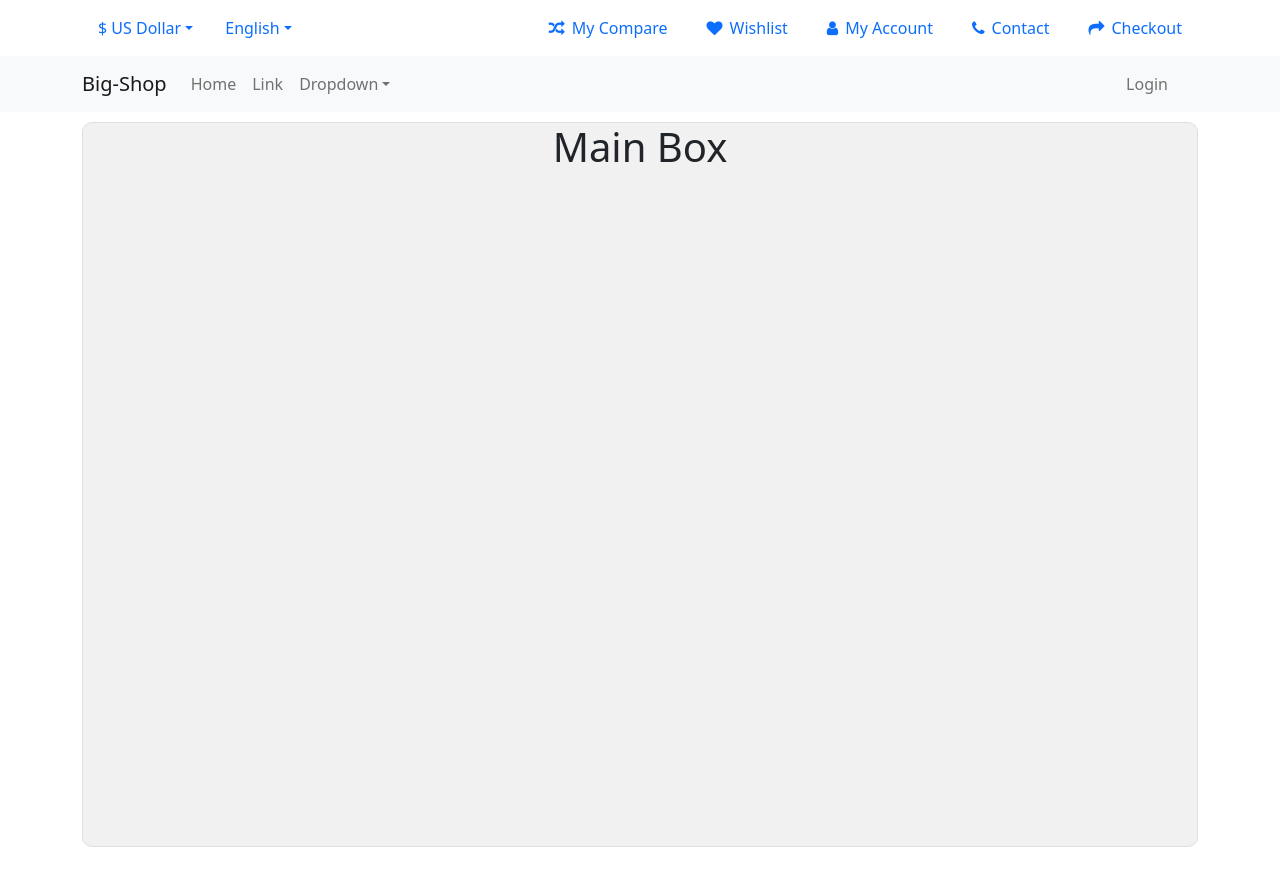
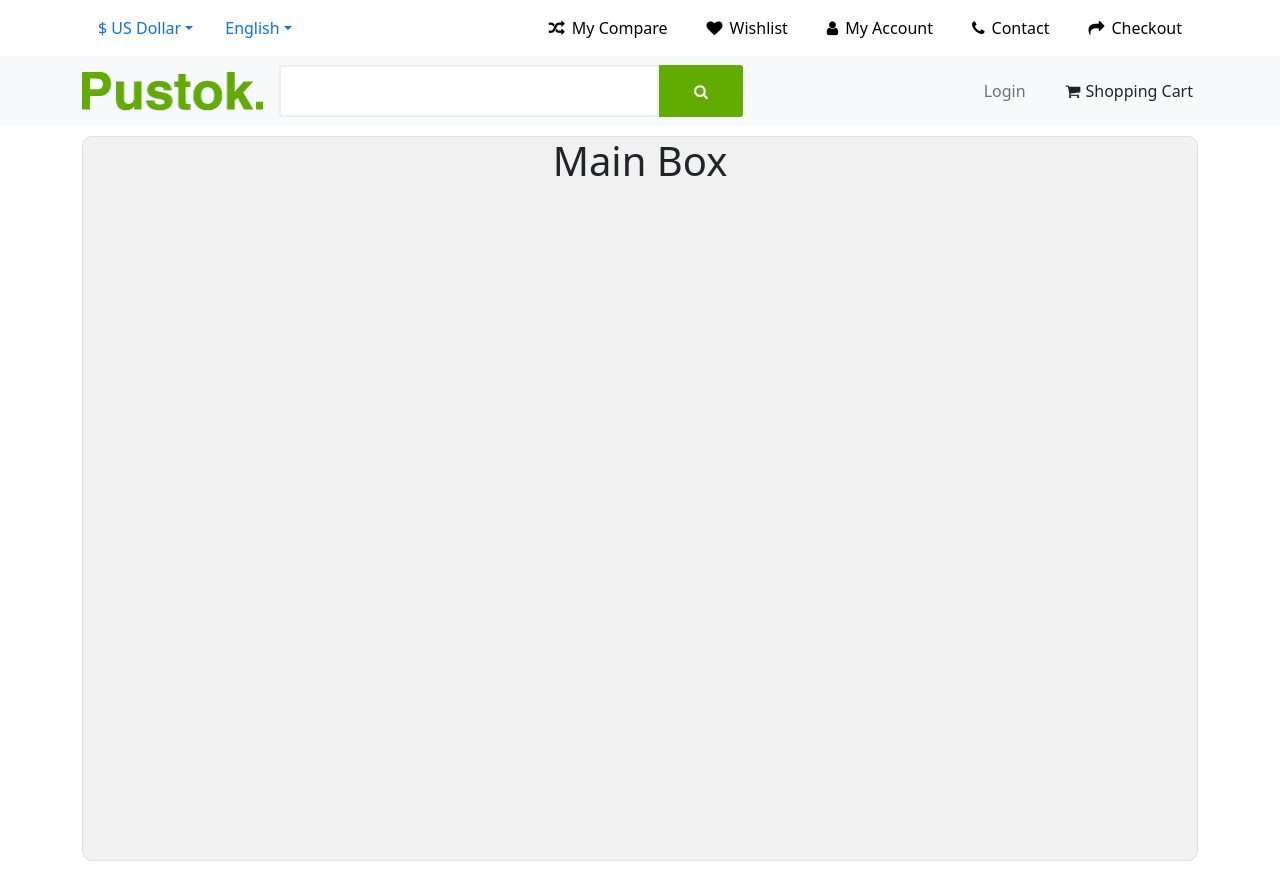
Before and after one commit to hoseindig/react-shop-test, a React (Create React App) app: page / in a window 1280 px wide. Built offline with nearby package versions, Linux system fonts and the light colour scheme.

Commit message:
add cart dynamic

```diff
--- a/src/App.scss
+++ b/src/App.scss
@@ -41,9 +41,151 @@
   span {
     cursor: pointer;
     transition: 0.2s;
-    padding: 0 5px;
+    padding: 15px 5px;
     &:hover {
-      color: white;
+      // color: white;
     }
   }
 }
+
+.cart-widget {
+  display: -webkit-box;
+  display: -ms-flexbox;
+  display: flex;
+  -webkit-box-align: center;
+  -ms-flex-align: center;
+  align-items: center;
+  position: relative;
+}
+.cart-dropdown-block {
+  width: 360px;
+  font-size: 14px;
+  right: 0;
+  border: 2px solid #eee;
+  background: #fff;
+  top: 100%;
+  padding-bottom: 20px;
+  padding-top: 20px;
+  position: absolute;
+  z-index: 800;
+  opacity: 1;
+  // pointer-events: none;
+  -webkit-transition: 0.4s;
+  transition: 0.4s;
+}
+
+.cart-dropdown-block .single-cart-block {
+  margin-bottom: 15px;
+  border-bottom: 1px solid #ebebeb;
+}
+.cart-product {
+  display: -webkit-box;
+  display: -ms-flexbox;
+  display: flex;
+  position: relative;
+}
+
+.cart-dropdown-block .cart-product:last-child {
+  margin-bottom: 0;
+  border-bottom: 0;
+}
+
+.cart-product .image {
+  width: 120px;
+  padding: 0 10px;
+}
+
+.cart-product .content {
+  padding-left: 10px;
+  padding-right: 30px;
+}
+
+.cart-product .content .title {
+  line-height: 20px;
+  text-transform: capitalize;
+  display: block;
+  margin-bottom: 11px;
+  font-size: 14px;
+  font-weight: 400;
+  color: #333;
+  a {
+    display: inline-block;
+    -webkit-transition: 0.4s;
+    transition: 0.4s;
+    color: inherit;
+    text-decoration: none;
+  }
+}
+
+.cart-product .content .price {
+  font-size: 18px;
+  color: #62ab00;
+  display: inline-block;
+  vertical-align: top;
+  line-height: 20px;
+  font-weight: 600;
+  margin-bottom: 0;
+}
+
+.cart-product .cross-btn {
+  color: white;
+  background-color: #999999;
+  width: 19px;
+  height: 19px;
+  display: -webkit-box;
+  display: -ms-flexbox;
+  display: flex;
+  -webkit-box-align: center;
+  -ms-flex-align: center;
+  align-items: center;
+  -webkit-box-pack: center;
+  -ms-flex-pack: center;
+  justify-content: center;
+  position: absolute;
+  border-radius: 2px;
+  bottom: 20px;
+  right: 10px;
+}
+
+.cart-total {
+  position: relative;
+  padding-right: 28px;
+  display: inline-block;
+  cursor: pointer;
+}
+
+.cart-dropdown-block .single-cart-block:last-child {
+  padding-bottom: 0px;
+  margin-bottom: 0px;
+  border-bottom: 0;
+}
+
+.cart-dropdown-block .btn-block {
+  display: -webkit-box;
+  display: -ms-flexbox;
+  display: flex;
+  -webkit-box-pack: center;
+  -ms-flex-pack: center;
+  justify-content: center;
+}
+
+.cart-dropdown-block .btn-block .btn {
+  width: 151px;
+  height: 53px;
+  font-size: 15px;
+  color: #333333;
+  text-transform: capitalize;
+  font-weight: 700;
+  line-height: 52px;
+  margin-right: 10px;
+  padding: 0;
+}
+
+.cart-dropdown-block .btn-block .btn:last-child {
+  margin-right: 0;
+}
+
+.btn--primary {
+  background: #62ab00;
+  color: #fff !important;
+}
--- /dev/null
+++ b/src/components/CardDropDown.jsx
@@ -0,0 +1,33 @@
+import React, { useState, useContext } from "react";
+import UserContext from "../store/userContext";
+import CardItem from "./CardItem";
+const CardDropDown = ({ show }) => {
+  const [showCard, setShowCard] = useState(false);
+  const UserCntx = useContext(UserContext);
+  return (
+    <div
+      className="cart-dropdown-block"
+      style={{ opacity: show ? 1 : showCard ? 1 : 0 }}
+      onMouseOver={() => setShowCard(true)}
+      onMouseLeave={() => setShowCard(false)}
+    >
+      {/* {showCard ? <h1>showCard</h1> : ""}
+      {show ? <h1>show</h1> : ""} */}
+      <div className=" single-cart-block ">
+        <CardItem items={UserCntx.cartItems} />
+      </div>
+      <div className=" single-cart-block ">
+        <div className="btn-block">
+          <a href="cart.html" className="btn">
+            View Cart <i className="fa fa-chevron-right"></i>
+          </a>
+          <a href="checkout.html" className="btn btn--primary">
+            Check Out <i className="fa fa-chevron-right"></i>
+          </a>
+        </div>
+      </div>
+    </div>
+  );
+};
+
+export default CardDropDown;
--- /dev/null
+++ b/src/components/CardItem.jsx
@@ -0,0 +1,28 @@
+const CardItem = ({ items }) => {
+  return (
+    <div>
+      {items.map((i) => {
+        return (
+          <div className="cart-product" key={i.id}>
+            <a href="product-details.html" className="image">
+              <img src={"images/products/" + i.image} alt="" />
+            </a>
+            <div className="content">
+              <h3 className="title">
+                <a href="product-details.html">{i.title}</a>
+              </h3>
+              <p className="price">
+                <span className="qty">{i.count} ×</span> £{i.price}
+              </p>
+              <button className="cross-btn">
+                <i className="fa fa-times"></i>
+              </button>
+            </div>
+          </div>
+        );
+      })}
+    </div>
+  );
+};
+
+export default CardItem;
--- a/src/components/navbar.jsx
+++ b/src/components/navbar.jsx
@@ -1,31 +1,46 @@
-import { Navbar, Container, Nav, NavDropdown } from "react-bootstrap";
-import React, { useContext } from "react";
+import React, { useContext, useState } from "react";
+import {
+  Navbar,
+  Container,
+  Nav,
+  NavDropdown,
+  Form,
+  Popover,
+  OverlayTrigger,
+  Button,
+} from "react-bootstrap";
 import UserContext from "../store/userContext";
+import CardDropDown from "./CardDropDown";
+import styles from "./navbar.module.scss";
 const NavbarForm = () => {
   const UserCtx = useContext(UserContext);
+
+  const [showCardDropDown, setShowCardDropDown] = useState(false);
+  const popover = (
+    <Popover id="popover-basic">
+      <Popover.Header as="h3">My Cart</Popover.Header>
+      <Popover.Body>
+        And here's some <strong>amazing</strong> content. It's very engaging.
+        right?
+      </Popover.Body>
+    </Popover>
+  );
   // bg="light"
   return (
     <Navbar expand="lg" bg="light" variant="light">
       <Container>
-        <Navbar.Brand href="#home">Big-Shop</Navbar.Brand>
+        <Navbar.Brand href="#home">
+          <img src="images/logo.jpg" alt="" />
+        </Navbar.Brand>
+
+        <div className={styles.serachBox}>
+          <input type="text" />
+          <button>
+            <i className="fa fa-search" aria-hidden="true"></i>
+          </button>
+        </div>
+
         <Navbar.Toggle aria-controls="basic-navbar-nav" />
-        <Navbar.Collapse id="basic-navbar-nav">
-          <Nav className="me-auto">
-            <Nav.Link href="#home">Home</Nav.Link>
-            <Nav.Link href="#link">Link</Nav.Link>
-            <NavDropdown title="Dropdown" id="basic-nav-dropdown">
-              <NavDropdown.Item href="#action/3.1">Action</NavDropdown.Item>
-              <NavDropdown.Item href="#action/3.2">
-                Another action
-              </NavDropdown.Item>
-              <NavDropdown.Item href="#action/3.3">Something</NavDropdown.Item>
-              <NavDropdown.Divider />
-              <NavDropdown.Item href="#action/3.4">
-                Separated link
-              </NavDropdown.Item>
-            </NavDropdown>
-          </Nav>
-        </Navbar.Collapse>
         <Navbar.Collapse className="justify-content-end login-btn">
           <Navbar.Text>
             {!UserCtx.user.userId && (
@@ -41,8 +56,26 @@ const NavbarForm = () => {
             )}
           </Navbar.Text>
           <Navbar.Text>
-            {UserCtx.user.userId && <span onClick={UserCtx.userLogout}>Logout</span>}
+            {UserCtx.user.userId && (
+              <span onClick={UserCtx.userLogout}>Logout</span>
+            )}
           </Navbar.Text>
+
+          {/* <OverlayTrigger trigger="hover" placement="bottom" overlay={popover}>
+            <span className={styles["shopping-cart"]}>
+              <i className="fa fa-shopping-cart" aria-hidden="true"></i>
+              Shopping Cart
+            </span>
+          </OverlayTrigger> */}
+          <span
+            className={styles["shopping-cart"]}
+            onMouseOver={() => setShowCardDropDown(true)}
+            onMouseLeave={() => setShowCardDropDown(false)}
+          >
+            <i className="fa fa-shopping-cart" aria-hidden="true"></i>
+            Shopping Cart
+          </span>
+          <CardDropDown show={showCardDropDown} />
         </Navbar.Collapse>
       </Container>
     </Navbar>
--- /dev/null
+++ b/src/components/navbar.module.scss
@@ -0,0 +1,52 @@
+.serachBox {
+  //   background-color: red;
+  input {
+    font-size: 16px;
+    color: #333;
+    // width: 100%;
+    height: 52px;
+    float: none;
+    font-weight: 400;
+    background: #fff;
+    border: 2px solid #eee;
+    border-radius: 3px;
+    -webkit-border-radius: 3px;
+    -webkit-box-shadow: none !important;
+    box-shadow: none !important;
+    padding: 0 125px 0 20px;
+  }
+  button {
+    // position: absolute;
+    top: 0;
+    right: 0;
+    background: #62ab00;
+    border: 0;
+    line-height: 52px;
+    -webkit-box-shadow: none !important;
+    box-shadow: none !important;
+    margin: 0;
+    font-size: 15px;
+    font-weight: 700;
+    padding: 0 35px;
+    color: #fff;
+    border-radius: 0;
+    border-top-right-radius: 3px;
+    border-bottom-right-radius: 3px;
+  }
+}
+
+.shopping-cart {
+  //   background-color: red;
+  //   color: black;
+  transition: 0.2s;
+
+  i {
+    margin: 0 5px;
+  }
+  span {
+    transition: 0.2s;
+    &:hover {
+      color: red;
+    }
+  }
+}
--- a/src/components/topNavbar.module.scss
+++ b/src/components/topNavbar.module.scss
@@ -1,5 +1,7 @@
 .basic-navbar-nav {
+  color: black;
   a {
+    color: black;
     i {
       margin: 0 7px;
     }
--- a/src/store/userContext.js
+++ b/src/store/userContext.js
@@ -6,6 +6,7 @@ const UserContext = React.createContext({
   fullName: null,
   userLogin:()=>{},
   userLogout:()=>{},
+  cartItems:[]
 });
 
 export default UserContext;
--- a/src/store/userProvider.jsx
+++ b/src/store/userProvider.jsx
@@ -79,6 +79,15 @@ const UserProvider = (props) => {
         ],
       },
     },
+    cartItems: [
+      {
+        id: 1,
+        title: "Kodak PIXPRO Astro Zoom AZ421 16 MP",
+        image: "cart-product-1.jpg",
+        price: 87.34,
+        count: 1,
+      },
+    ],
   };
   return (
     <UserContext.Provider value={myContext}>
```
Also changed, not shown: public/images/logo.jpg (added), public/images/products/cart-product-1.jpg (added).
